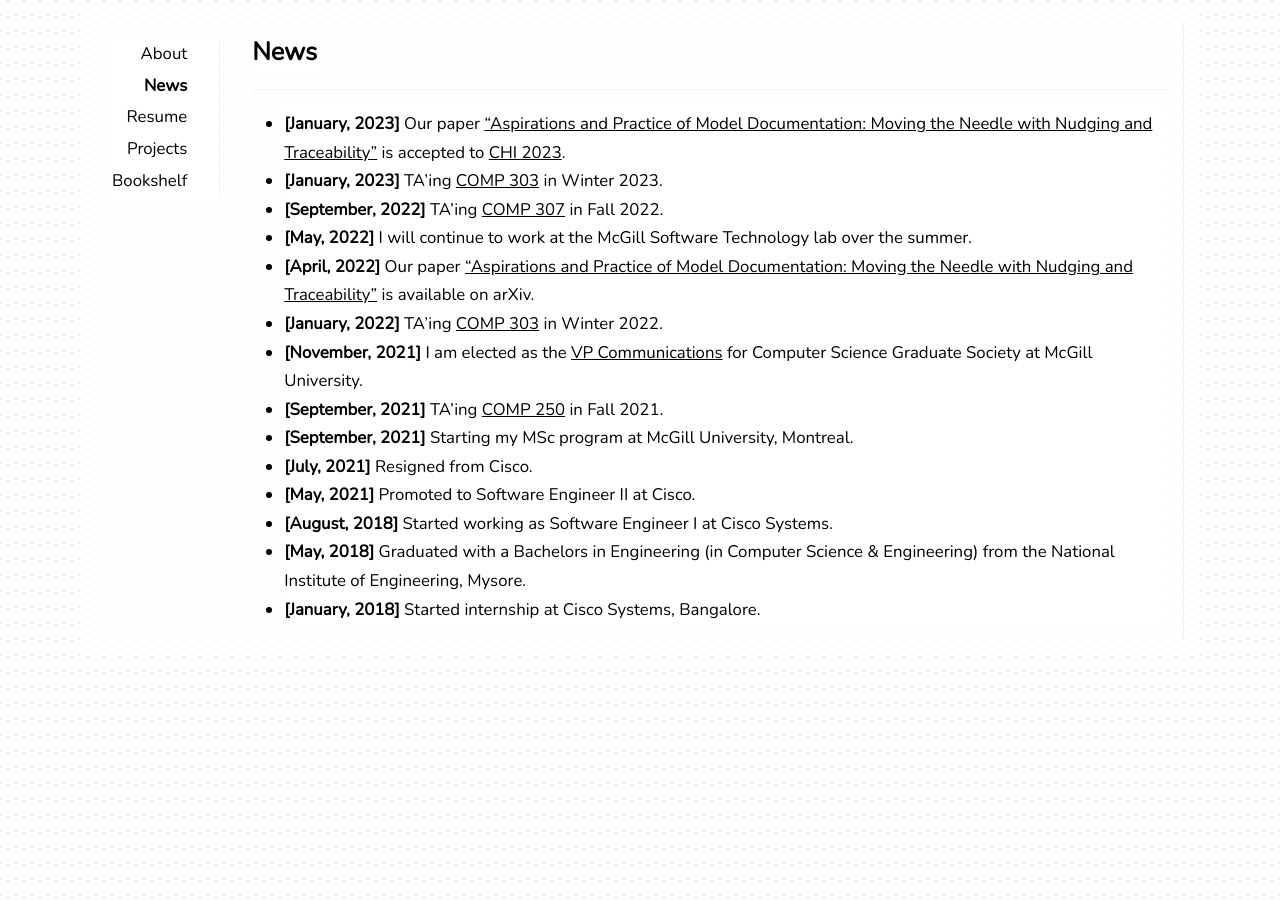
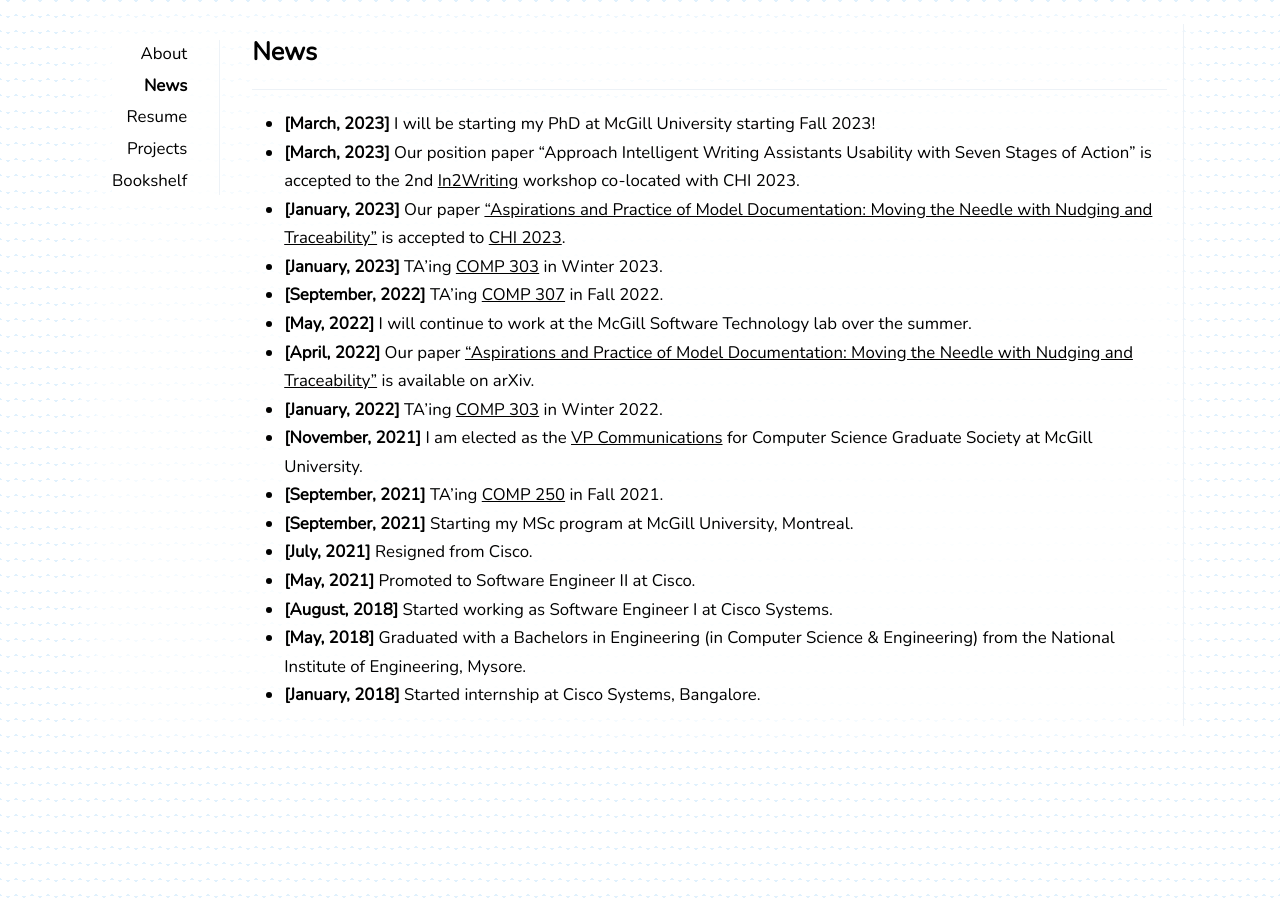
Before and after one commit to avinashbhat/avinashbhat.github.io, a Jekyll site: the page built from _pages/news.md, in a window 1280 px wide. Built offline with Jekyll 4.4.1, drawn with Linux system fonts in a browser that asks for light colours; nearby versions of some CDN libraries.

Commit message:
Updated news

```diff
--- a/_pages/news.md
+++ b/_pages/news.md
@@ -3,6 +3,8 @@ layout: page
 title: News
 published: true
 ---
+- **[March, 2023]** I will be starting my PhD at McGill University starting Fall 2023!
+- **[March, 2023]** Our position paper "Approach Intelligent Writing Assistants Usability with Seven Stages of Action" is accepted to the 2nd <a href="https://in2writing.glitch.me/">In2Writing</a> workshop co-located with CHI 2023.
 - **[January, 2023]** Our paper <a href="https://arxiv.org/abs/2204.06425">"Aspirations and Practice of Model Documentation: Moving the Needle with Nudging and Traceability"</a> is accepted to <a href="https://chi2023.acm.org/">CHI 2023</a>.
 - **[January, 2023]** TA'ing [COMP 303](https://github.com/jin-guo/COMP303) in Winter 2023.
 - **[September, 2022]** TA'ing [COMP 307](https://www.mcgill.ca/study/2022-2023/courses/comp-307) in Fall 2022.
```
